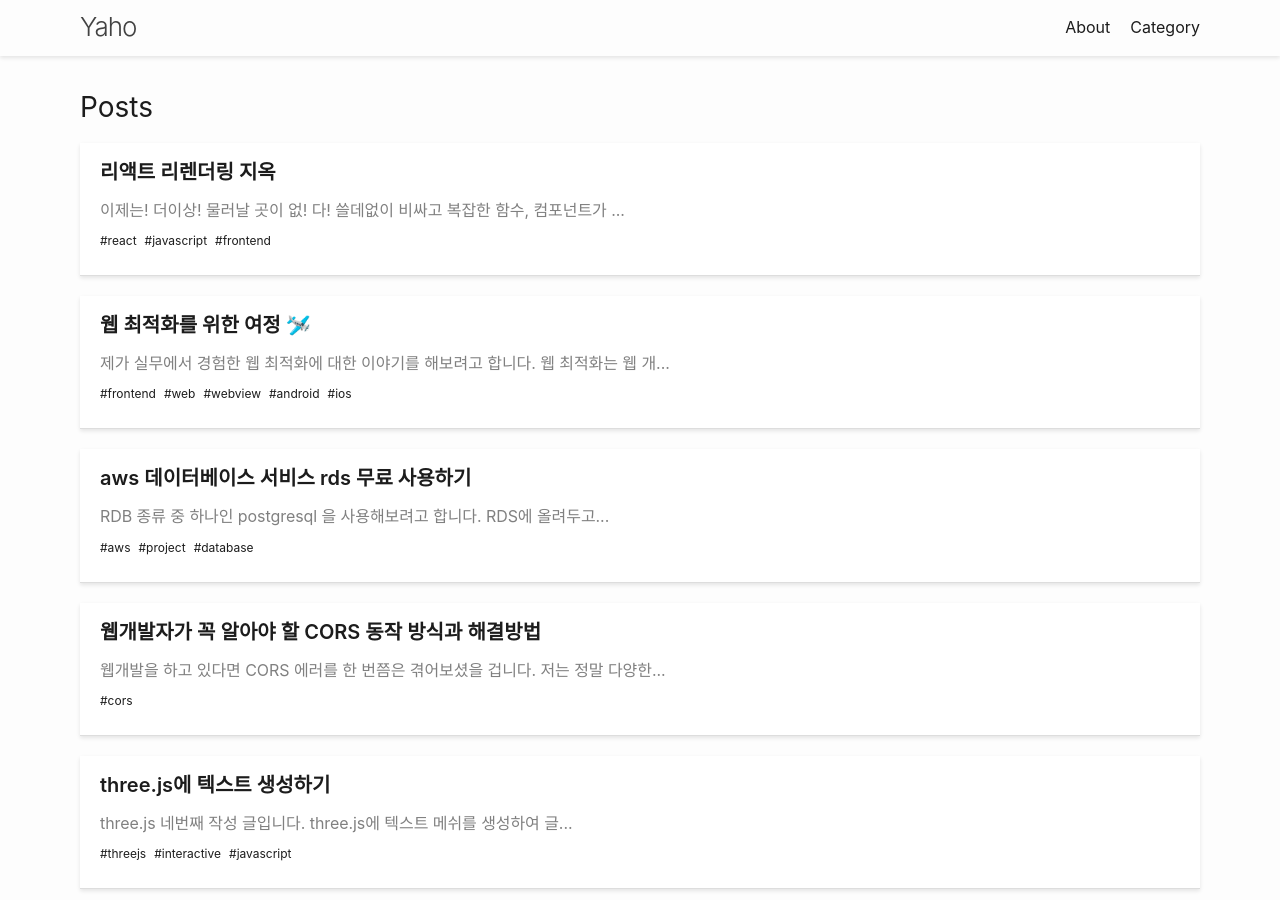
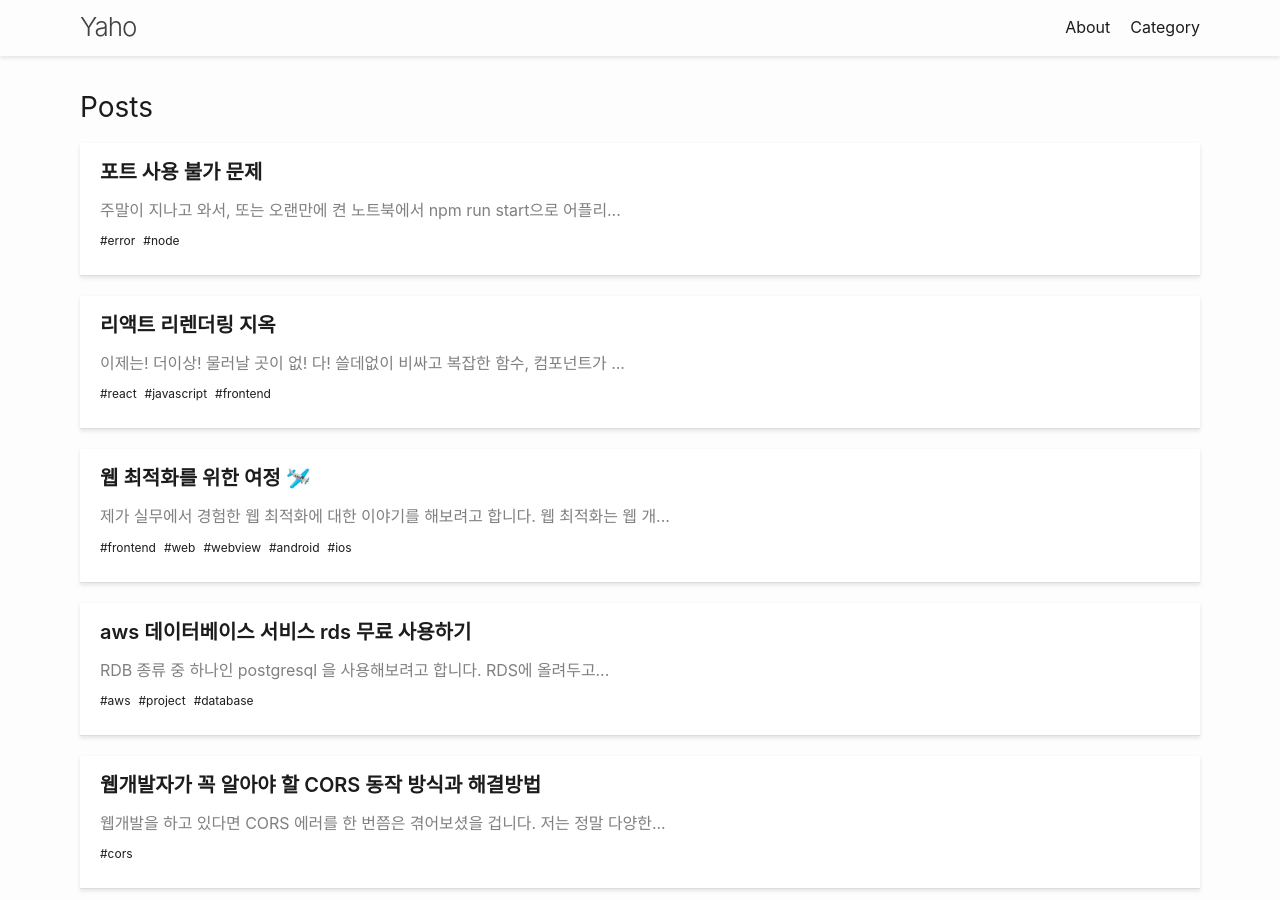
Before and after one commit to yeol0324/yeol0324.github.io, a Jekyll site: the page built from index.markdown, in a window 1280 px wide and 900 px high. Built offline with Jekyll 4.4.1, drawn with Linux system fonts in a browser that asks for light colours; some of the changed lines change nothing that is shown.

Commit message:
updated "2024-07-15"

````diff
--- a/_posts/error/2024-05-13-webview-media-error.md
+++ b/_posts/error/2024-05-13-webview-media-error.md
@@ -4,7 +4,7 @@ title: 웹뷰 동영상 재생 오류 해결
 summary:
 date: 2024-05-13 10:40:04 +09:00
 categories: error
-tags: webview android
+tags: error webview android
 ---
 
 # Manifest 파일 확인
--- /dev/null
+++ b/_posts/error/2024-07-15-same-port-error.md
@@ -0,0 +1,57 @@
+---
+layout: post
+title: 포트 사용 불가 문제
+summary: 죽지도 않고 살아남는 인스턴스 ~0~
+date: 2024-07-15 16:41:07 +09:00
+categories: error
+tags: error node
+---
+
+주말이 지나고 와서, 또는 오랜만에 켠 노트북에서 npm run start으로 어플리케이션을 실행했을 때 정말 자주 겪었던 이슈입니다. 또,  여러가지 프로젝트 담당자가 계속 자리에 찾아와서 동시에 켜고 있었을 때도... 자주 만났던 친구입니다.
+
+nest.js로 서버 코드도 어떻게 돌아가는지 공부하고 싶어서 실행을 했는데 오랜만에 만난 에러 바로 해결 방법을 정리합니다. ✍️
+
+```error
+
+node:internal/errors:496
+    ErrorCaptureStackTrace(err);
+    ^
+
+Error: listen EADDRINUSE: address already in use :::3000
+    at __node_internal_captureLargerStackTrace (node:internal/errors:496:5)
+    at __node_internal_uvExceptionWithHostPort (node:internal/errors:593:12)
+    at Server.setupListenHandle [as _listen2] (node:net:1817:16)
+    at listenInCluster (node:net:1865:12)
+    at Server.listen (node:net:1953:7)
+    at ExpressAdapter.listen (/Users/leeyurim/Documents/WebRTC/server/node_modules/@nestjs/platform-express/adapters/express-adapter.js:95:32)
+    at /Users/leeyurim/Documents/WebRTC/server/node_modules/@nestjs/core/nest-application.js:180:30
+    at new Promise (<anonymous>)
+    at NestApplication.listen (/Users/leeyurim/Documents/WebRTC/server/node_modules/@nestjs/core/nest-application.js:170:16)
+    at bootstrap (/Users/leeyurim/Documents/WebRTC/server/src/main.ts:6:3) {
+  code: 'EADDRINUSE',
+  errno: -48,
+  syscall: 'listen',
+  address: '::',
+  port: 3000
+}
+```
+
+이미 다른 애플리케이션이 동일한 포트를 사용하거나 이전에 실행된 애플리케이션 인스턴스가 종료되지 않고 여전히 사용 중인 경우 발생하는 오류입니다. 해당 오류에서는 3000번 포트를 사용하고 있네요. 실행 중인 포트에 바인딩할 수 없어요! 그래서 동일한 포트를 사용 중인 프로세스를 찾아서 kill 🔨 하면 됩니다.
+
+## 사용 중인 프로세스 찾기
+```shell
+lsof -i :3000
+```
+lsof -i 명령어를 사용하고 찾을 포트를 입력해 줍니다. 그럼 다음과 같이 해당 포트를 사용하고 있는 프로세스를 찾을 수 있는데, 이 프로세스 아이디를 가지고 kill 명령어를 해주면 실행 중인 프로세스가 종료됩니다.
+
+```shell
+COMMAND   PID     USER   FD   TYPE             DEVICE SIZE/OFF NODE NAME
+node    28751 leeyurim   24u  IPv6 0xdf0c81a53d2ad815      0t0  TCP *:hbci (LISTEN)
+```
+
+```shell
+kill -9 28751
+```
+해당 명령어를 실행 후 lsof 명령어로 다시 찾아보면 깨끗하게 아무것도 나오지 않는 것을 확인해 볼 수 있습니다.
+
+그럼 오늘도 오류 없는 하루 보내세요. ☀️
````
